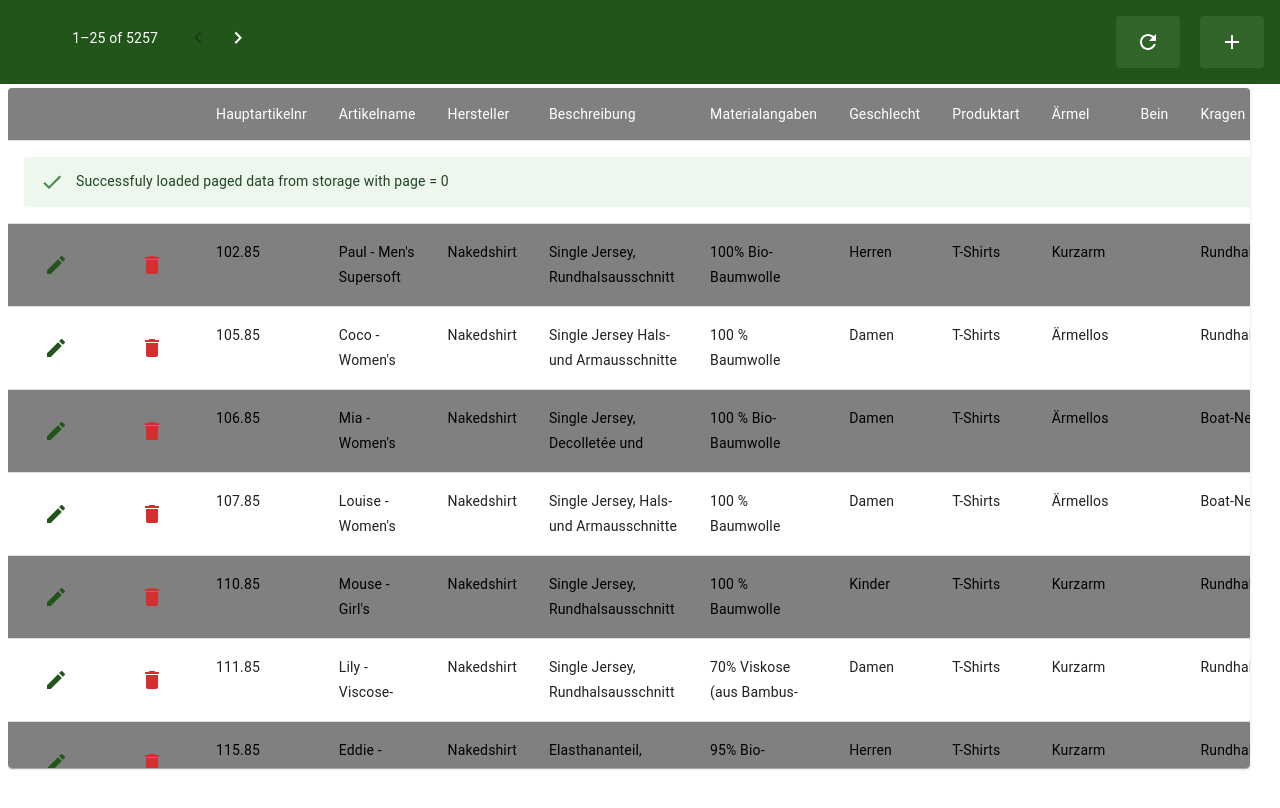
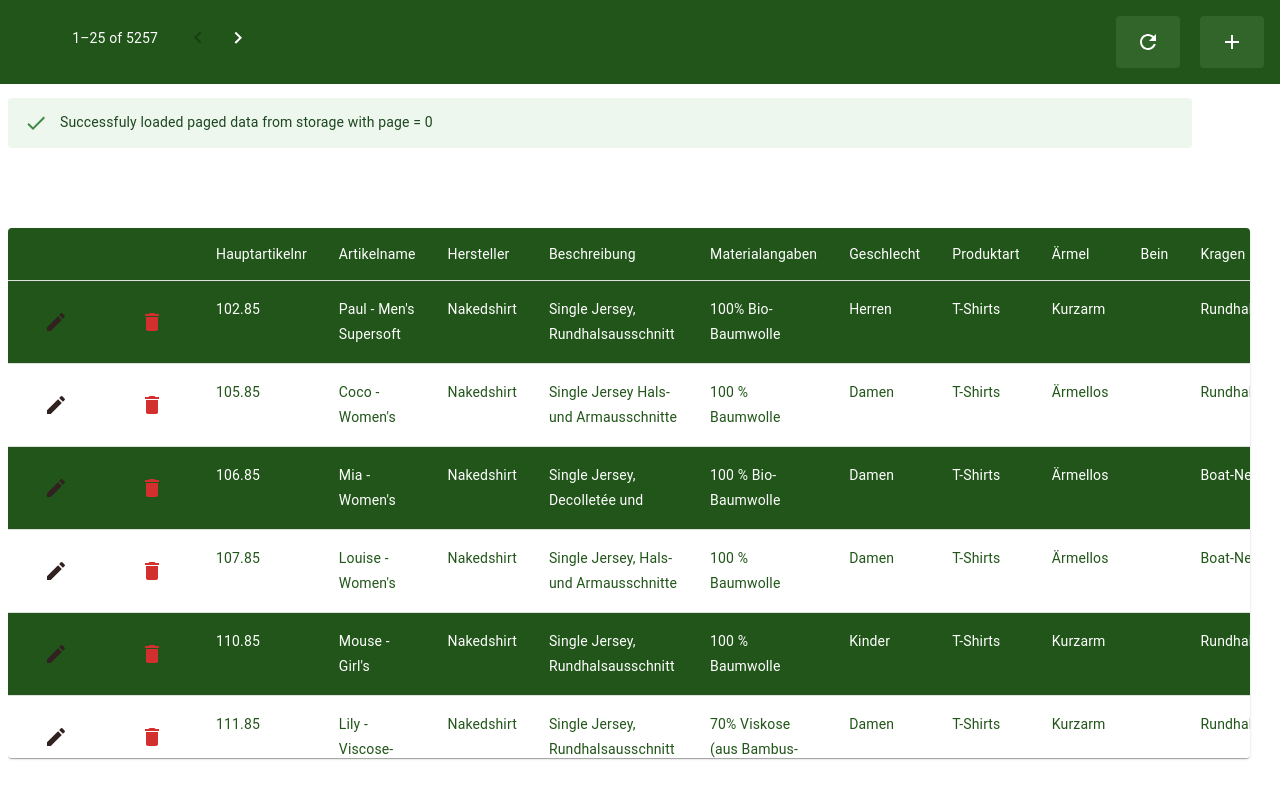
Before and after one commit to JorgeMartinezPizarro/challenge, a Next.js app: page / in a window 1280 px wide. Built offline with nearby package versions, Linux system fonts and the light colour scheme.

Commit message:
finish programming challenge spec

```diff
--- a/app/globals.css
+++ b/app/globals.css
@@ -7,7 +7,7 @@ html, body {
 
 .container {
   margin-top: 80px;
-  height: calc(100% - 120px);
+  height: calc(100% - 270px);
   width: 97%!important;
   overflow-y: scroll;
 }
@@ -34,24 +34,17 @@ html, body {
   color: white;
 }
 
-tr:nth-child(1) td,
-tr:nth-child(1):hover td {
-  background: grey;
-  color: white
 
+tr:nth-child(even) td {
+  color: #215519;
+  background: white;
 }
-.MuiToolbar-root  {
-  color: white;
 
-}
-tr:nth-child(even) td {
+tr:nth-child(odd) td {
   color: white;
   background: #215519;
 }
-tr:nth-child(even) td {
-  color: black;
-  background: grey;
-}
+
 
 button.float-add {
   position: fixed;
@@ -70,12 +63,6 @@ button.float-add-2 {
   height: 52px;
   background: #316529;
   color: white;
-}
-
-.list tr:nth-child(even):hover td,
-.list tr:nth-child(odd):hover td {
-  color: "white";
-  background-color: black;
 }
 
 tr span {
--- a/app/page.tsx
+++ b/app/page.tsx
@@ -92,13 +92,23 @@ export default function Home() {
   }, [fetchAll])
 
   return (<ThemeProvider theme={theme}>
-          {!loading && data.header.length > 0 && <Button color="secondary" onClick={() => setEditing({
+          {data.header.length > 0 && <Button color="secondary" onClick={() => setEditing({
             data: data.header.map(line => ""),
             pos: -1,
             page,
           })} className={"float-add"}><AddIcon /></Button>}
-          {!loading && data.header.length > 0 && <Button color="secondary" onClick={() => fetchAll(true)} className={"float-add-2"}><RefreshIcon /></Button>}
-          {!loading && data.header.length > 0 && editing && <Modal open={true} style={{marginTop: "80px", background: "grey", opacity: 1, textAlign: "center", overflowY:"scroll"}}>
+          {data.header.length > 0 && <Button color="secondary" onClick={() => fetchAll(true)} className={"float-add-2"}><RefreshIcon /></Button>}
+          {error && <Alert style={{marginTop: "90px", width: "90%"}} icon={<ErrorIcon />} variant="standard" severity="error">
+                  An error ocurred: {error}
+            </Alert>
+          }
+          {message && !error && <Alert style={{marginTop: "90px", width: "90%"}} icon={<CheckIcon />} variant="standard" severity="success">
+                  {message}
+                </Alert>
+
+          }
+          {data.header.length > 0 && editing && <Modal open={true} style={{marginTop: "80px", background: "grey", opacity: 1, textAlign: "center", overflowY:"scroll"}}>
+
               <>
                 <p>{editing.pos === -1 ? " Create a new Article in our database" : "Edit the article with (pos, page) = (" + editing.pos + ", " + page + ")"}</p>
                 {data.header.map((element, i) => <>{element}:<br/><TextField style={{marginBottom: "12px"}} name={"param-" + i} value={editing !== undefined && editing.data ? editing.data[i] : ""} onChange={(e) => {
@@ -110,12 +120,12 @@ export default function Home() {
                   })
                 }} label={element} type="text"/><br/></>) }
                 <Box className="controls">
-                  <Button variant="contained" color="error" onClick={() => setEditing(false)} >CLOSE</Button>
+                  <Button variant="contained" color="secondary" onClick={() => setEditing(false)} >CLOSE</Button>
                   <Button variant="contained" color="primary" onClick={() => save(editing)} >SAVE</Button>
                 </Box>
               </>
             </Modal>}
-          {!loading && data.header.length > 0 && <TableContainer component={Paper} className="container">
+          {data.header.length > 0 && <TableContainer component={Paper} className="container">
           <Table stickyHeader>
             <TableBody>
               {<TableRow key={"header"}>
@@ -131,26 +141,16 @@ export default function Home() {
                     page={page}
                     onPageChange={(e, int) => {setPage(int); fetchAll()}}
           /></TableRow>
-              {error && <TableRow key={"-1"}><TableCell colSpan={14} key={error} style={{height: "100%", color: "red", background: "white"}}>
-                <Alert style={{width: "85%"}} icon={<ErrorIcon />} severity="error">
-                  An error ocurred: {error}
-                </Alert>
-              </TableCell></TableRow>}
-              {message && <TableRow key={"-1"}><TableCell colSpan={14} key={message} style={{height: "100%", color: "green", background: "white"}}>
-                <Alert style={{width: "85%"}} icon={<CheckIcon />} severity="success">
-                  {message}
-                </Alert>
 
-              </TableCell></TableRow>}
-              {!loading && data.data.length > 0 && data.data.map((row: string[], j: number) => <TableRow className="list" key={j}>
-                <TableCell><Button color="primary" onClick={() => {
+              {data.data.length > 0 && data.data.map((row: string[], j: number) => <TableRow className="list" key={j}>
+                <TableCell title={"Edit element with data: " + row.toString()}><Button color="secondary" onClick={() => {
                   setEditing({
                     data: row,
                     page,
                     pos: j,
                   })
                 }}><EditIcon /></Button></TableCell>
-                <TableCell><Button color="error" onClick={() => {
+                <TableCell title={"Delete element with data: " + row.toString()}><Button color="error" onClick={() => {
                   save({
                     data: undefined,
                     pos: j,
@@ -162,7 +162,7 @@ export default function Home() {
             </TableBody>
           </Table>
         </TableContainer>}
-        {loading || data.header.length === 0 && <Modal open={loading || data.header.length === 0}><CircularProgress style={{color: "white", position: "fixed", left: "45%", width: "53px", top: "45%"}} />
+        {!data.data.length || !data.header.length && <Modal open={loading || data.header.length === 0}><CircularProgress style={{color: "white", position: "fixed", left: "45%", width: "53px", top: "45%"}} />
         </Modal>
         }
       </ThemeProvider>
--- a/app/theme.ts
+++ b/app/theme.ts
@@ -2,8 +2,8 @@ import { createTheme, ThemeProvider } from '@mui/material/styles';
 
 export const PRIMARY = '#215519'
 export const SECONDARY = '#312121'
-export const PRIMARY_TEXT = "#212121"
-export const SECONDARY_TEXT = "#131313"
+export const PRIMARY_TEXT = "#f9f9f9"
+export const SECONDARY_TEXT = "#611894"
 
 
 const theme = createTheme({
```
